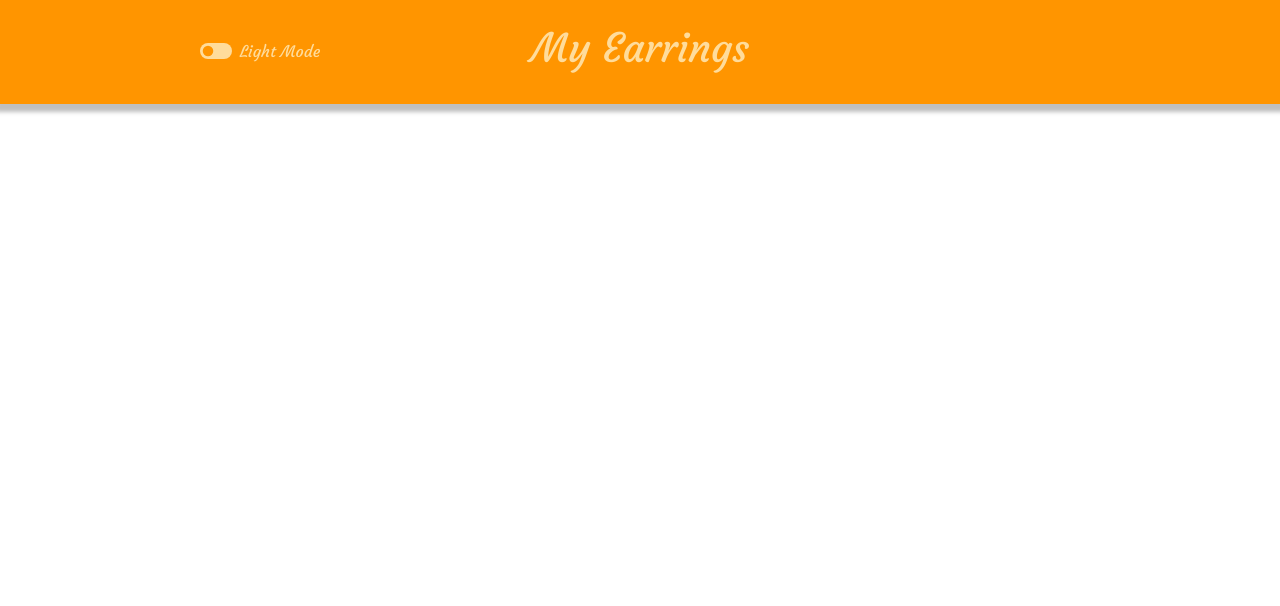
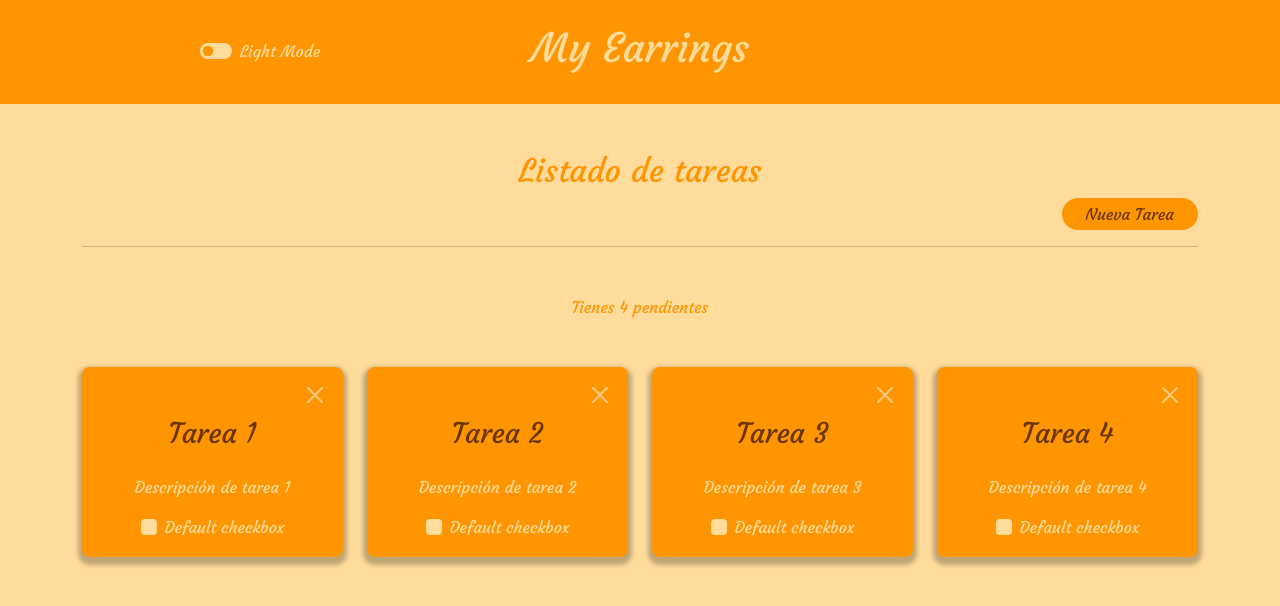
Before and after one commit to KhrisSalazar98/myEarrings, a React (Create React App) app: page / in a window 1280 px wide. Shown: the top 606 px of the page. Built offline with nearby package versions, Linux system fonts and the light colour scheme.

Commit message:
header listo. Listado de tareas en proceso

```diff
--- a/src/App.jsx
+++ b/src/App.jsx
@@ -1,12 +1,43 @@
-import React from 'react';
+import React, { useEffect } from 'react';
 import './sass/style.scss';
+
+import { useDispatch ,useSelector } from 'react-redux';
+import { getTheme } from './features/theme/themeSlice';
+
 import Header from './components/Header';
+import Contenido from './components/Contenido';
+
+const KEY_THEME = "myearrings.trabajadores";
 
 function App() {
 
+  const dispatch = useDispatch();
+  const selector = useSelector(state => state.theme);
+  const selectorTasks = useSelector(state => state.tasks);
+
+
+  // Obtener la información del estado que se procesó previamente
+  useEffect(() => {
+    const storedTheme = JSON.parse(localStorage.getItem(KEY_THEME));
+
+    if(storedTheme){
+      dispatch(getTheme(storedTheme));
+    }
+
+  }, [])
+
+  // Cada vez que el estado tenga cambios
+  useEffect(() => {
+
+    localStorage.setItem(KEY_THEME, JSON.stringify(selector));
+
+  }, [selector]);
+
+
   return (
-    <div className='light'>
-      <Header  />
+    <div className={selector.mode}>
+      <Header selector={selector}  />
+      <Contenido selectorTasks={selectorTasks} />
     </div>
   );
 }
--- a/src/app/store.js
+++ b/src/app/store.js
@@ -1,8 +1,10 @@
 import { configureStore } from '@reduxjs/toolkit';
 import themeReducer from '../features/theme/themeSlice';
+import tasksReducer from '../features/tasks/taskSlice';
 
 export const store = configureStore({
     reducer: {
-        theme: themeReducer
+        theme: themeReducer,
+        tasks: tasksReducer,
     }
 });
--- /dev/null
+++ b/src/components/Contenido.jsx
@@ -0,0 +1,50 @@
+import React from 'react';
+
+const Contenido = ({selectorTasks}) => {
+
+    console.log(selectorTasks);
+
+    return (
+        <main>
+            <div className="container">
+
+                <h2 className='pt-5 text-center'>Listado de tareas</h2>
+
+                <div className='text-end'>
+                    <button className='btn_nuevaTarea border-0 px-4 py-1 rounded-pill' type="button">Nueva Tarea</button>
+                </div>
+
+                <hr/>
+
+                <p className='txt_pendientes mt-5 text-center'>Tienes {selectorTasks.length} pendientes</p>
+
+                <div className="row mt-5">
+                    {selectorTasks.map((task) => (
+                        <div key={task.id} className="col-12 col-sm-12 col-md-4 col-lg-3">
+                            <div className='sombra mb-3 p-3 rounded-3'>
+
+                                <div className='text-end'>
+                                    <button className='btn-close btn-close-white'></button>
+                                </div>
+
+                                <h3 className='mb-4 mt-2 text-center'>{task.name}</h3>
+
+                                <p className='txt_description text-center'>{task.description}</p>
+
+                                <div className="form_check_box form-check d-flex justify-content-center">
+                                    <input className="form-check-input me-2" type="checkbox" defaultValue id={`flexCheck_${task.id}`} />
+                                    <label className="form-check-label" htmlFor={`flexCheck_${task.id}`}>
+                                        Default checkbox
+                                    </label>
+                                </div>
+
+                            </div>
+                        </div>
+                    ))}
+                </div>
+            </div>
+        </main>
+    )
+}
+
+export default Contenido;
--- a/src/components/Header.jsx
+++ b/src/components/Header.jsx
@@ -1,10 +1,16 @@
 import React from 'react';
 
-import { useSelector } from 'react-redux';
+import { useDispatch } from 'react-redux';
+import { changeTheme } from '../features/theme/themeSlice';
 
-const Header = () => {
+const Header = ({selector}) => {
 
-    const selector = useSelector(state => state.theme);
+    const dispatch = useDispatch();
+
+    const toggleTheme = () => {
+        dispatch(changeTheme());
+    }
+
 
     return (
         <header className="sombra">
@@ -12,8 +18,8 @@ const Header = () => {
                 <div className="row">
                     <div className="col-12 col-sm-12 col-lg-4 d-flex justify-content-center align-items-center">
                         <div className="form-check form-switch mt-3 mt-lg-0">
-                            <input className="form-check-input" type="checkbox" role="switch" id="flexSwitchCheckDefault"/>
-                            <label className="form-check-label" htmlFor="flexSwitchCheckDefault">Light Mode</label>
+                            <input onChange={toggleTheme} checked={selector.isChecked} className="form-check-input" type="checkbox" role="switch" id="flexSwitchCheckDefault"/>
+                            <label className="form-check-label" htmlFor="flexSwitchCheckDefault">{selector.mode} Mode</label>
                         </div>
                     </div>
 
--- /dev/null
+++ b/src/features/tasks/taskSlice.js
@@ -0,0 +1,46 @@
+import { createSlice } from '@reduxjs/toolkit';
+
+const initialState = [
+    {
+        id: "1",
+        name: "Tarea 1",
+        description: "Descripción de tarea 1",
+        urgente: 0,
+        complete: 0,
+    },
+    {
+        id: "2",
+        name: "Tarea 2",
+        description: "Descripción de tarea 2",
+        urgente: 1,
+        complete: 0,
+    },
+    {
+        id: "3",
+        name: "Tarea 3",
+        description: "Descripción de tarea 3",
+        urgente: 0,
+        complete: 1,
+    },
+    {
+        id: "4",
+        name: "Tarea 4",
+        description: "Descripción de tarea 4",
+        urgente: 0,
+        complete: 0,
+    },
+
+]
+
+export const taskSlice = createSlice({
+    name: 'tasks',
+    initialState,
+    reducers: {
+        addTask: (state, action) => {
+            console.log(state);
+        }
+    }
+});
+
+export const { addTask } = taskSlice.actions;
+export default taskSlice.reducer;
--- a/src/features/theme/themeSlice.js
+++ b/src/features/theme/themeSlice.js
@@ -1,16 +1,27 @@
 import { createSlice } from '@reduxjs/toolkit';
 
-const initialState = "light";
+const initialState = {
+    mode: "Light",
+    isChecked: false,
+};
 
 export const themeSlice = createSlice({
     name: 'theme',
     initialState,
     reducers: {
         changeTheme: (state, action) => {
-            console.log(state, action);
-        }
+
+            state.isChecked = !state.isChecked;
+            state.mode === "Light" ? state.mode = "Dark" : state.mode = "Light";
+
+            return state;
+        },
+        getTheme: (state, action) => {
+            state = action.payload;
+            return state;
+        },
     }
 });
 
-export const {changeTheme} = themeSlice.actions;
+export const {changeTheme, getTheme} = themeSlice.actions;
 export default themeSlice.reducer;
--- a/src/sass/components/_contenido.scss
+++ b/src/sass/components/_contenido.scss
@@ -1,3 +1,112 @@
 body{
     font-family: $family;
 }
+
+main{
+    height: 100vh;
+}
+
+
+.Light {
+    main {
+        background-color: $color_ligth_secundario;
+
+        .container {
+
+            h2 , .txt_pendientes {
+                color: $color_ligth_principal;
+            }
+
+            div {
+                .btn_nuevaTarea {
+                    color: $color_dark_principal;
+                    background-color: $color_ligth_principal;
+
+                    transition: all 0.3s;
+                }
+
+                // .btn_nuevaTarea:hover{
+                //     background-color:
+                // }
+            }
+
+            hr {
+                color: $color_dark_principal;
+            }
+
+            .row {
+
+                .col-12{
+
+                    div{
+
+                        background-color: $color_ligth_principal;
+
+                        h3 {
+                            color: $color_dark_principal;
+                        }
+
+                        .txt_description {
+                            color: $color_ligth_secundario;
+                        }
+
+                        .form_check_box > .form-check-input:checked[type=checkbox] {
+                            background-color: $color_dark_principal;
+                        }
+                    }
+                }
+            }
+
+        }
+    }
+}
+
+.Dark {
+    main {
+        background-color: $color_dark_secundario;
+
+        .container {
+
+            h2 , .txt_pendientes {
+                color: $color_ligth_secundario;
+            }
+
+            div {
+                .btn_nuevaTarea {
+                    color: $color_ligth_secundario;
+                    background-color: $color_dark_principal;
+
+                    transition: all 0.5s;
+                }
+
+                // .btn_nuevaTarea:hover{
+                //     background-color:
+                // }
+            }
+
+            hr {
+                color: $color_ligth_secundario;
+            }
+
+            .row {
+
+                .col-12{
+
+                    div{
+
+                        background-color: $color_dark_principal;
+
+                        h3 {
+                            color: $color_ligth_principal;
+                        }
+
+                        .txt_description {
+                            color: $color_ligth_secundario;
+                        }
+                    }
+                }
+            }
+        }
+    }
+
+}
--- a/src/sass/components/_header.scss
+++ b/src/sass/components/_header.scss
@@ -3,11 +3,11 @@
     background-color: $color_ligth_secundario;
 }
 
-.form-check-input{
+.form-switch > .form-check-input{
     background-image: url('../../img/circulo-light-switch.svg') !important;
 }
 
-.form-check-input:checked[type=checkbox] {
+.form-switch > .form-check-input:checked[type=checkbox] {
     background-image: url('../../img/circulo-dark-switch.svg') !important;
 }
 
@@ -22,7 +22,7 @@
 
 
 
-.light {
+.Light {
 
     background-color: $color_ligth_principal;
 
@@ -47,7 +47,7 @@
 
 }
 
-.dark {
+.Dark {
     header{
         background-color: $color_dark_principal;
 
```
